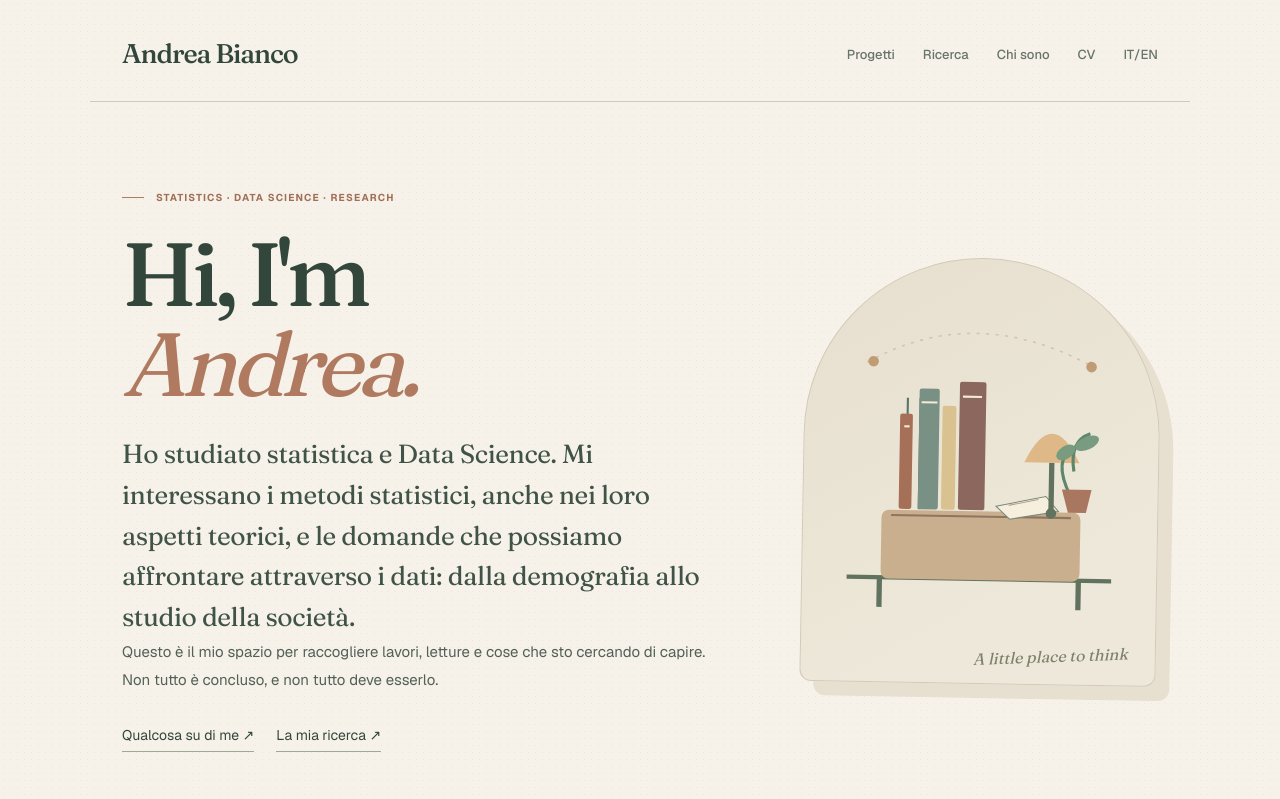
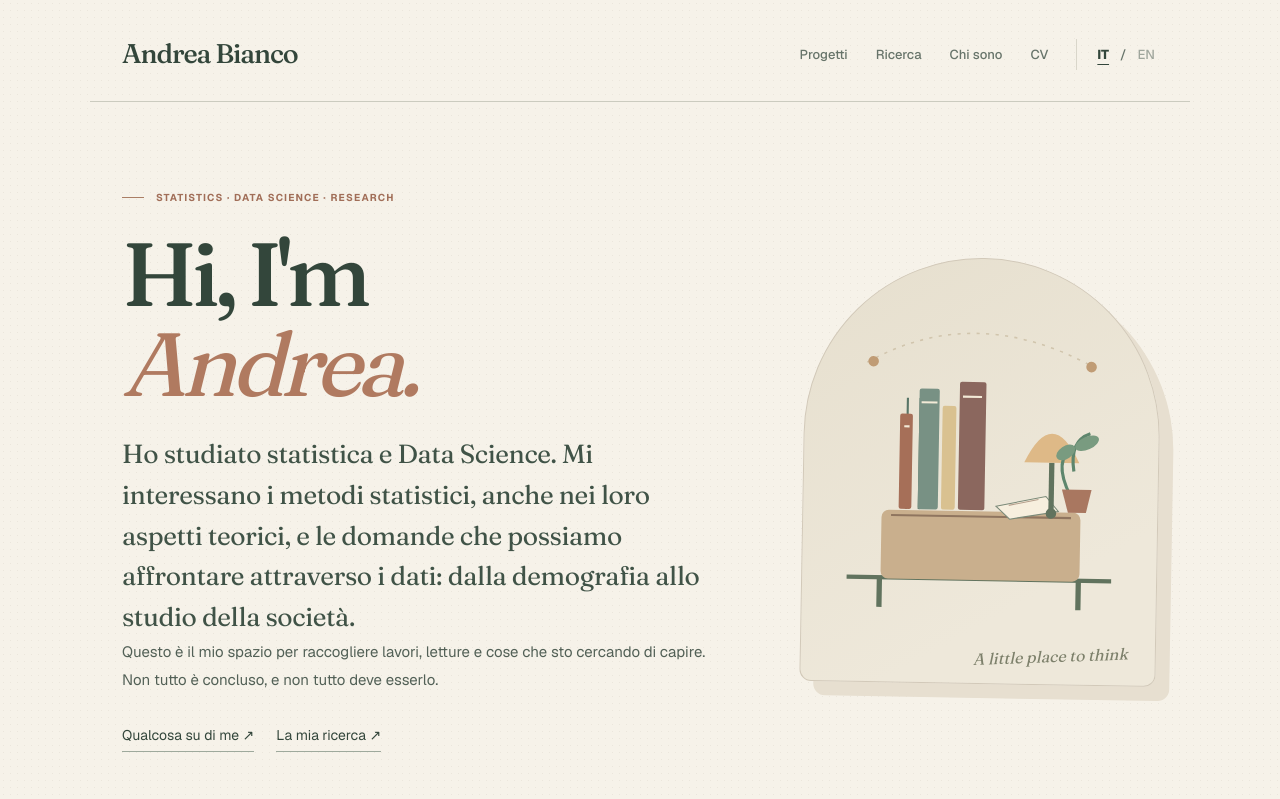
Before and after one commit to andrea-bianco00/andrea-portfolio, a Next.js app: page / in a window 1280 px wide. Shown: the top 799 px of the page. Built offline with nearby package versions, Linux system fonts and the light colour scheme.

Commit message:
style(i18n): accessible IT/EN switch in navigation

```diff
--- a/app/cozy.css
+++ b/app/cozy.css
@@ -127,3 +127,13 @@
 .cozy-detail-page .case-end{border-color:#cbd0c2}
 .cozy-detail-page .case-study :focus-visible,.cozy-page :focus-visible{outline:2px solid #9f765c;outline-offset:4px}
 @media(max-width:760px){.cozy-interior-hero{padding:65px 0 70px}.cozy-page .cozy-project-directory .portfolio-controls{display:block}.cozy-page .cozy-project-directory .portfolio-search input{width:100%;margin-top:17px}.cozy-page .cozy-project-directory .project-row{grid-template-columns:25px minmax(0,1fr) 18px;gap:12px;padding:24px 0}.cozy-detail-page .cozy-case{padding:45px 22px 80px}.cozy-detail-page .case-header{padding-top:32px}}
+
+/* Bilingual language switch: keyboard accessible and responsive. */
+.site-nav .locale-switch{display:inline-flex;gap:8px;align-items:center;border-left:1px solid var(--line);padding-left:17px}
+.site-nav .locale-switch button{border:0;background:transparent;color:inherit;cursor:pointer;font:inherit;letter-spacing:0;padding:6px 3px;opacity:.6}
+.site-nav .locale-switch button.locale-active{opacity:1;text-decoration:underline;text-underline-offset:5px;font-weight:750}
+.site-nav .locale-switch button:hover{opacity:1}
+.cozy-page .site-nav .locale-switch{border-color:var(--cozy-rule);color:var(--cozy-secondary)}
+.cozy-page .site-nav .locale-switch button.locale-active{color:var(--cozy-ink)}
+.site-nav .locale-switch button:focus-visible{outline:2px solid currentColor;outline-offset:3px;border-radius:2px}
+@media(max-width:760px){.site-nav .locale-switch{border-left:0;padding:8px 0 0}.cozy-page .site-nav .locale-switch{border-left:0}}
```
